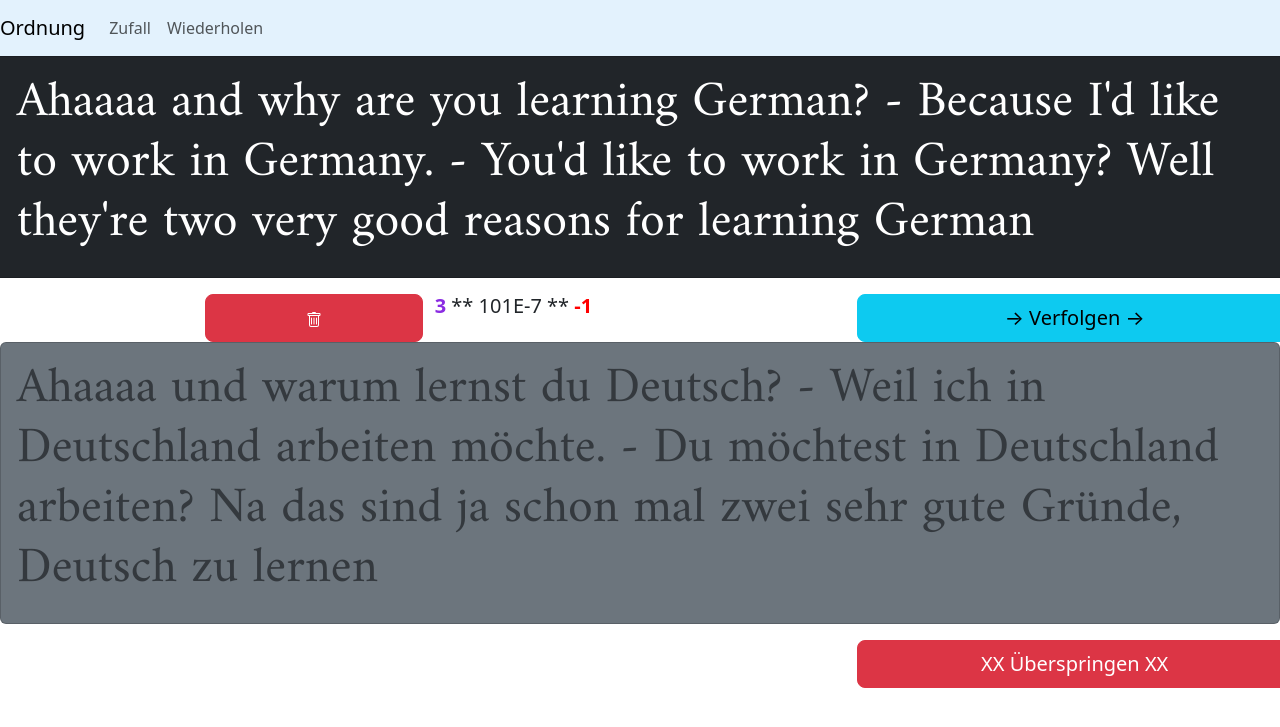
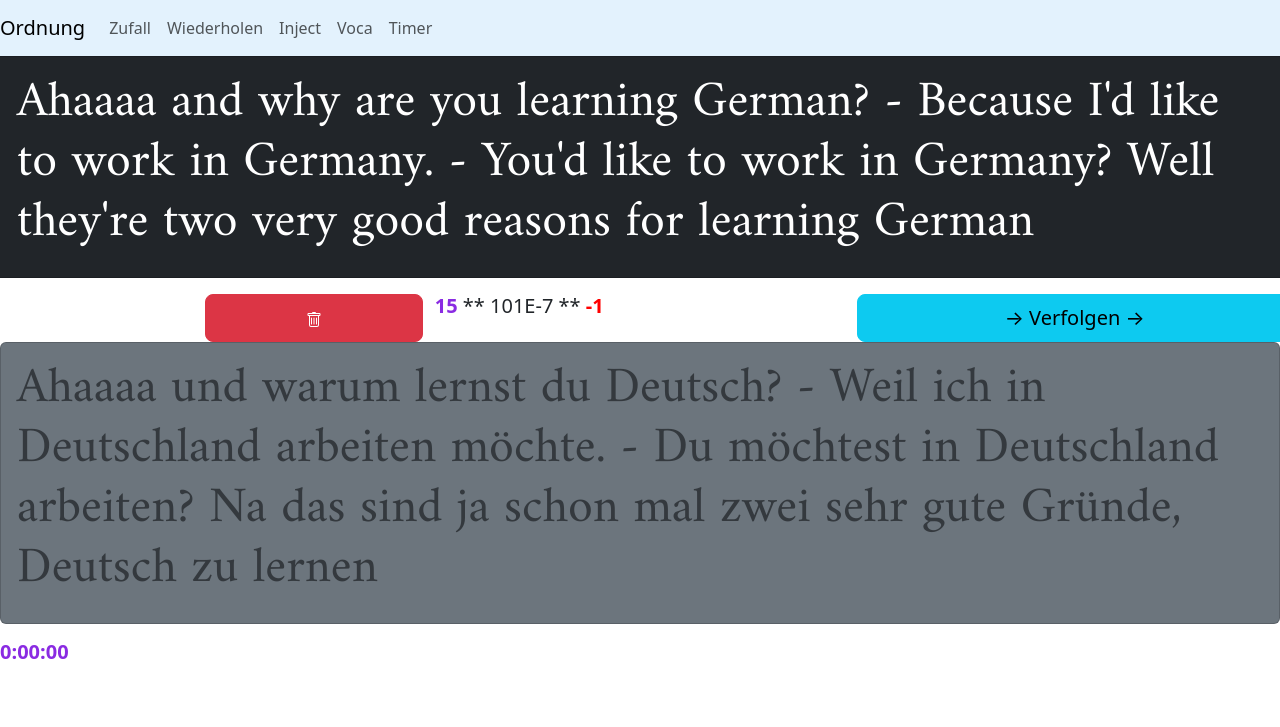
Before and after one commit to mohamedsaber101/dp, a Django app: page / in a window 1280 px wide. Shown: the top 727 px of the page. Run offline with Django 4.2, Linux system fonts and the light colour scheme; data comes from the database, SQL or seed files in the repository; both versions use the stored data as it was after the commit; some libraries are stand-ins or nearby versions.

Commit message:
202308161008

```diff
--- a/revision/admin.py
+++ b/revision/admin.py
@@ -4,3 +4,4 @@ from django.contrib import admin
 from .models import *
 # Register your models here.
 admin.site.register(Sentence)
+admin.site.register(Index)
--- a/revision/models.py
+++ b/revision/models.py
@@ -14,6 +14,7 @@ class Sentence(models.Model):
 
     def __str__(self):
         return self.name
+
     name = models.CharField(max_length=200,unique=True)
     DE = models.CharField(max_length=2000,unique=True)
     EN = models.CharField(max_length=2000,unique=True)
@@ -22,6 +23,15 @@ class Sentence(models.Model):
     type = models.CharField(max_length=200, choices= TYPE_CHOICES, default='expression')
 
 
-# class Count(models.Model):
-#     def __str__(self):
-#      return self.name
+class Index(models.Model):
+    STATE_CHOICES = (
+        ('pending', 'pending'),
+        ('injected', 'injected'),
+    )
+
+    def __str__(self):
+     return self.name
+
+    name = models.CharField(max_length=200,unique=True)
+    state = models.CharField(max_length=200, choices= STATE_CHOICES, default='pending')
+    time_of_injection = models.DateTimeField(null=True, blank=True)
--- a/revision/templates/base.html
+++ b/revision/templates/base.html
@@ -43,6 +43,17 @@
           <li class="nav-item active">
             <a class="nav-link " href="{% url 'revision:repeat' %}">Wiederholen</a>
           </li>
+          <li class="nav-item active">
+            <a class="nav-link " href="{% url 'revision:inject' %}">Inject</a>
+          </li>
+
+          <li class="nav-item active">
+            <a class="nav-link " href="{% url 'revision:vocabulary' %}">Voca</a>
+          </li>
+          <li class="nav-item active">
+            <a class="nav-link " href="{% url 'revision:set_timer' %}">Timer</a>
+          </li>
+
         </ul>
 
       </div>
--- a/revision/templates/index.html
+++ b/revision/templates/index.html
@@ -40,12 +40,13 @@
 
 </div>
 
-
+{% if sentence.revision_number >= 0 %}
 <div class="row d-flex flex-row-reverse">
   <a class="btn btn-danger  col-4  btn-lg" href="{% url 'revision:demote' sentence.pk %}" role="button">XX Überspringen XX</a>
 
   </div>
+{% endif %}
 
-
+<div class="h5 col-4"><b style="color:blueviolet;">{{timer}} </b></div>
 
 {% endblock %}
--- a/revision/templates/repeat.html
+++ b/revision/templates/repeat.html
@@ -35,7 +35,6 @@
   <a class="btn btn-danger  col-12  btn-lg" href="{% url 'revision:repeat' %}" role="button">Weiter</a>
 
   </div>
-
-
+  <div class="h5 col-4"><b style="color:blueviolet;">{{timer}} </b></div>
 
 {% endblock %}
--- a/revision/urls.py
+++ b/revision/urls.py
@@ -6,6 +6,11 @@ urlpatterns = [
     path('', views.index, name='index'),
     path('random/', views.random_hot, name='random_hot'),
     path('repeat/', views.repeat, name='repeat'),
+    path('inject/', views.inject, name='inject'),
+    path('vocabulary/', views.vocabulary, name='vocabulary'),
+    path('set_timer/', views.set_timer, name='set_timer'),
+
+
     path('delete/<int:id>/', views.delete, name='delete'),
 
     path('promote/<int:id>/', views.promote, name='promote'),
--- a/revision/views.py
+++ b/revision/views.py
@@ -1,6 +1,7 @@
 from django.shortcuts import render
 from django.shortcuts import redirect, reverse
 import random
+import datetime
 from django.http import HttpResponse
 from django.template import loader
 from .models import *
@@ -8,8 +9,7 @@ from django.core import serializers
 # Create your views here.
 #GLOBAL VARS
 repeat_list = []
-
-
+start_time = datetime.datetime.now()
 
 
 
@@ -17,15 +17,55 @@ repeat_list = []
 def index(request):
     global mode
     mode='ordered'
+    global type
+    type = 'index'
     sentence_name = Sentence.objects.filter(state='hot').order_by('revision_number').first()
     sentence = Sentence.objects.get(name=str(sentence_name))
-    rest_count = Sentence.objects.filter(state='hot',revision_number=0).count()
+    rest_count = Sentence.objects.filter(state='hot',revision_number=sentence.revision_number).count()
     context = {
         'sentence': sentence,
-        'rest_count': rest_count
+        'rest_count': rest_count,
+        'timer': str((datetime.datetime.now() - start_time)).split('.')[0],
+
 
     }
     return render(request, 'index.html', context)
+
+def vocabulary(request):
+    global mode
+    mode = 'vocabulary'
+    sentence_name = Sentence.objects.filter(state='hot', type='vocabulary').order_by('revision_number').first()
+    sentence = Sentence.objects.get(name=str(sentence_name))
+    rest_count = Sentence.objects.filter(state='hot',revision_number=sentence.revision_number, type='vocabulary').count()
+    context = {
+        'sentence': sentence,
+        'rest_count': rest_count,
+        'timer': str((datetime.datetime.now() - start_time)).split('.')[0],
+
+
+
+    }
+    return render(request, 'index.html', context)
+
+
+def inject(request):
+
+    in_process_sentences = Sentence.objects.filter(state='hot', revision_number__lte='0')
+    if len(in_process_sentences) > 0:
+        print ('\n********* DP ********* '+ str(len(in_process_sentences)) + ' are still under processing. Complete them and come back\n')
+        return redirect('/')
+    else:
+        indexed_episode = Index.objects.filter(state='pending').order_by('pk').first()
+        data_rows = Sentence.objects.filter(name__contains = indexed_episode.name)
+        for row in data_rows:
+            setattr(row, 'state', 'hot')
+            row.save()
+        setattr(indexed_episode, 'state', 'injected')
+        setattr(indexed_episode, 'time_of_injection', datetime.datetime.now())
+        indexed_episode.save()
+        return redirect('/')
+
+
 
 def delete(request, id):
     sentence = Sentence.objects.get(pk=id)
@@ -38,6 +78,8 @@ def delete(request, id):
 
 
 def repeat(request):
+    global mode
+    mode = 'repeat'
     sentence_list = Sentence.objects.filter(type='expression')
     global repeat_list
     if len(repeat_list) >= len(sentence_list) - 3:
@@ -71,6 +113,7 @@ def repeat(request):
         'sentence1': sentence1,
         'sentence2': sentence2,
         'sentence3': sentence3,
+        'timer': str((datetime.datetime.now() - start_time)).split('.')[0],
 
     }
 
@@ -87,11 +130,14 @@ def random_hot(request):
 
     context = {
         'sentence': sentence,
-        'rest_count': rest_count
+        'rest_count': rest_count,
+        'timer': str((datetime.datetime.now() - start_time)).split('.')[0],
+
 
 
     }
     return render(request, 'index.html', context)
+
 
 
 def promote(request, id):
@@ -101,17 +147,28 @@ def promote(request, id):
     setattr (sentence, 'state', 'hot')
     setattr (sentence, 'revision_number', revision_number + 1 )
     sentence.save()
-    if mode == 'ordered':
-        return redirect('/')
-    elif mode == 'random':
-        return redirect('/random')
+    return next_action(request)
+
 
 
 def demote(request, id):
     sentence = Sentence.objects.get(pk=id)
     setattr (sentence, 'state', 'cold')
     sentence.save()
+    return next_action(request)
+
+
+def next_action(request):
     if mode == 'ordered':
         return redirect('/')
     elif mode == 'random':
         return redirect('/random')
+    elif mode == 'vocabulary':
+        return redirect('/vocabulary')
+    elif mode == 'repeat':
+        return redirect('/repeat')
+
+def set_timer(request):
+    global start_time
+    start_time = datetime.datetime.now()
+    return next_action(request)
```
Also changed, not shown: db.sqlite3, revision/migrations/0003_index.py (added), 1 other file.
